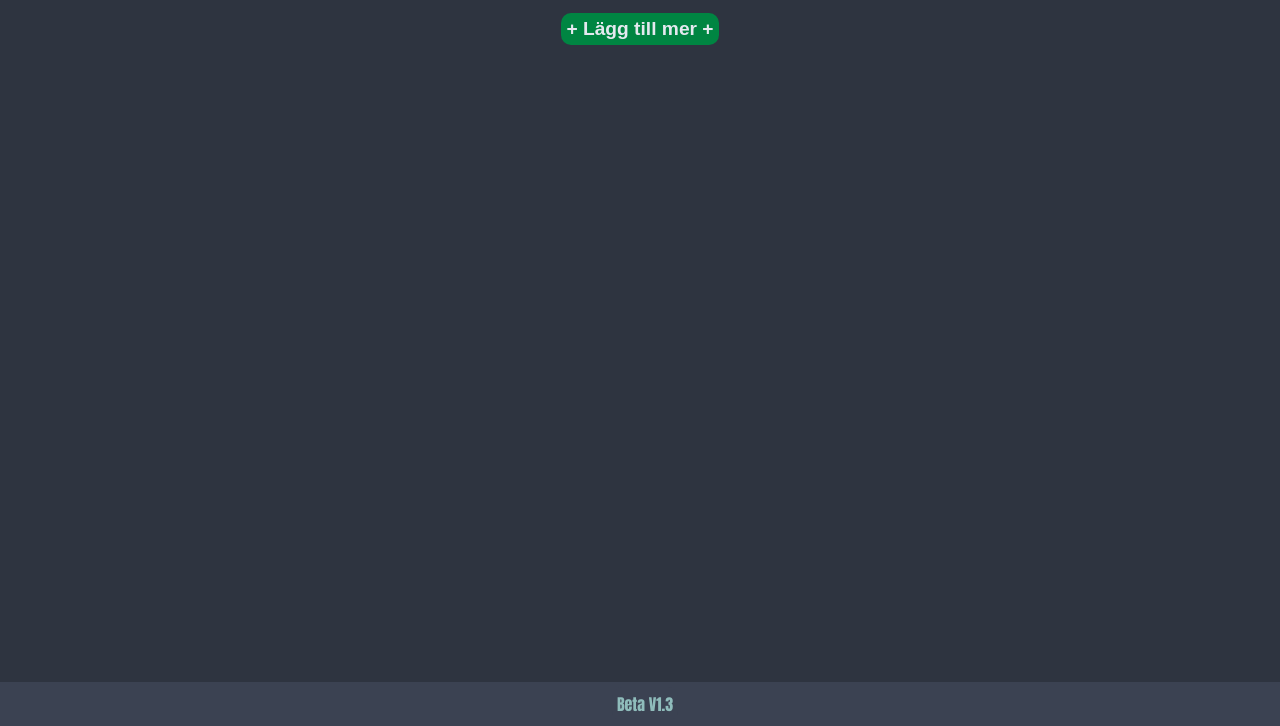
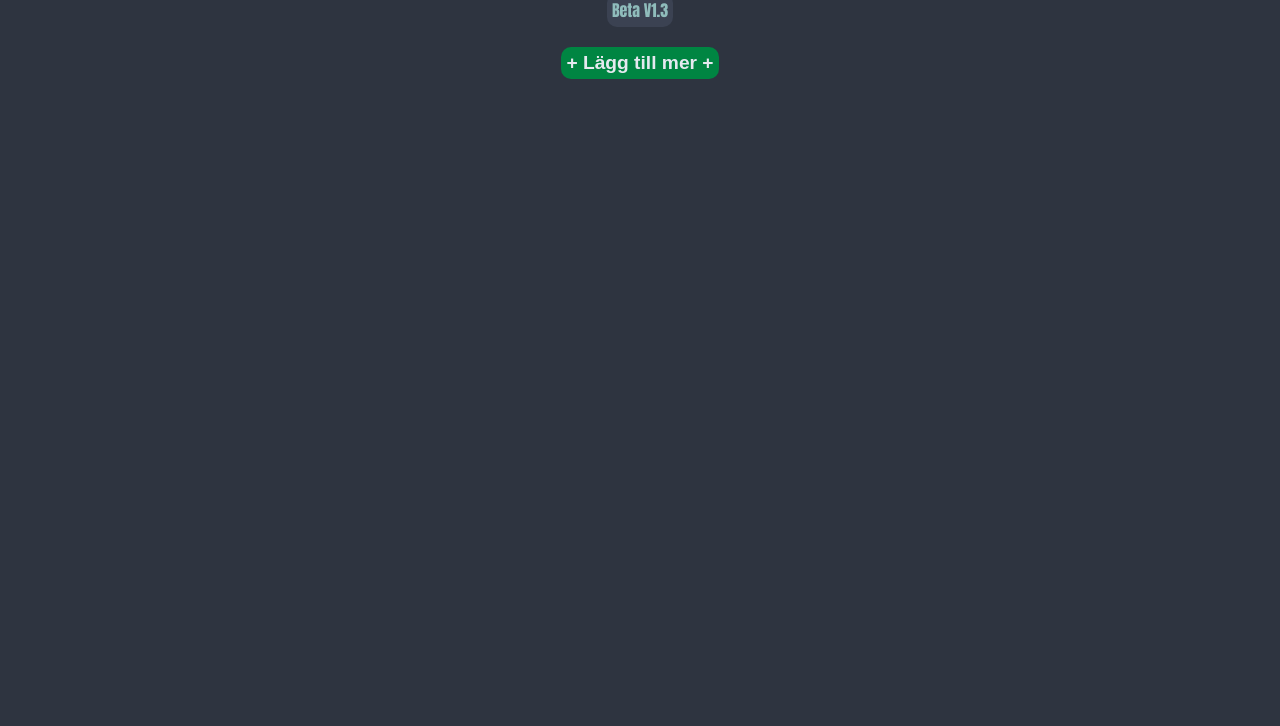
Before and after one commit to DeluxerPanda/Shopping-List, a plain HTML site: page index.html in a window 1280 px wide. Shown: the part 74-800 px from the top of the page. Drawn offline with Linux system fonts and the light colour scheme.

Commit message:
Update index.html

```diff
--- a/index.html
+++ b/index.html
@@ -14,6 +14,7 @@
             <!-- <h1 class="titel-Price">1234.56 KR</h1> -->
         <div>
             <h1 class="titel">Shopping list</h1>
+            <h2 class="subTitel">Beta V1.3</h2>
         </div>
         <!-- <button class="sheareList">Dela länk</button> -->
     </header>
@@ -88,9 +89,9 @@
         </noscript>
     </main>
 
-    <footer>
+    <!-- <footer>
         <h2 class="subTitel">Beta V1.3</h2>
-    </footer>
+    </footer> -->
     <script src="main.js"></script>
 </body>
 
```
